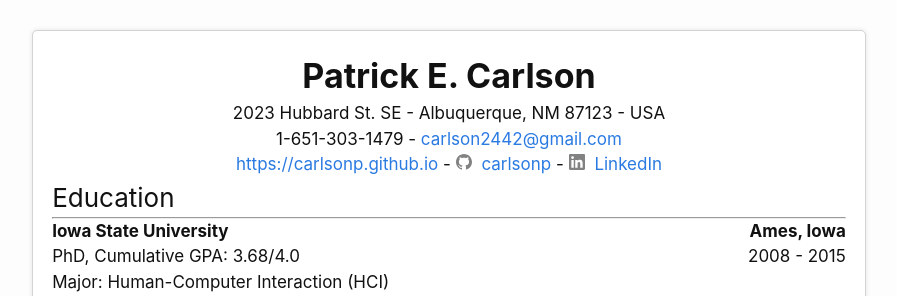
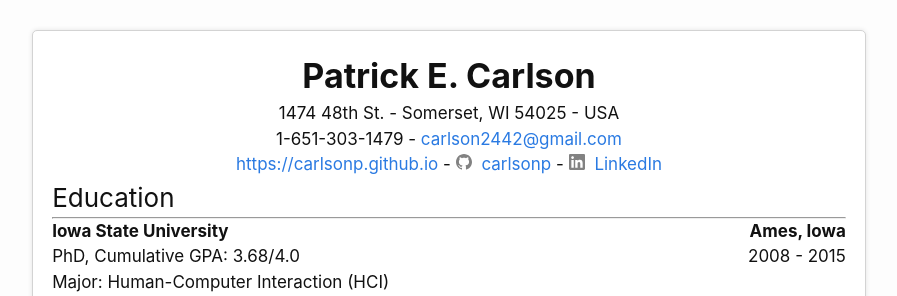
Before and after one commit to carlsonp/carlsonp.github.io, a Jekyll site: the page built from resume.md, in a window 1280 px wide. Shown: the top 296 px of the page, without its empty margins (191-1088 px from the left). Built offline with Jekyll 4.4.1, drawn with Linux system fonts in a browser that asks for light colours.

Commit message:
updated address

```diff
--- a/_data/contact.json
+++ b/_data/contact.json
@@ -1,9 +1,9 @@
 {
     "name": "Patrick E. Carlson",
-    "address_street": "2023 Hubbard St. SE",
-    "address_city": "Albuquerque",
-    "address_state": "NM",
-    "address_zip": "87123",
+    "address_street": "1474 48th St.",
+    "address_city": "Somerset",
+    "address_state": "WI",
+    "address_zip": "54025",
     "country": "USA",
     "phone": "1-651-303-1479",
     "email": "carlson2442@gmail.com",
```
